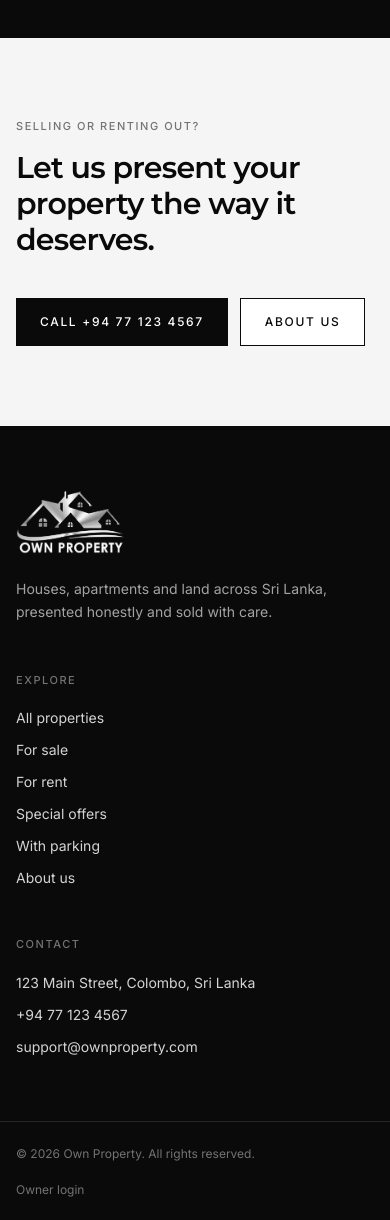
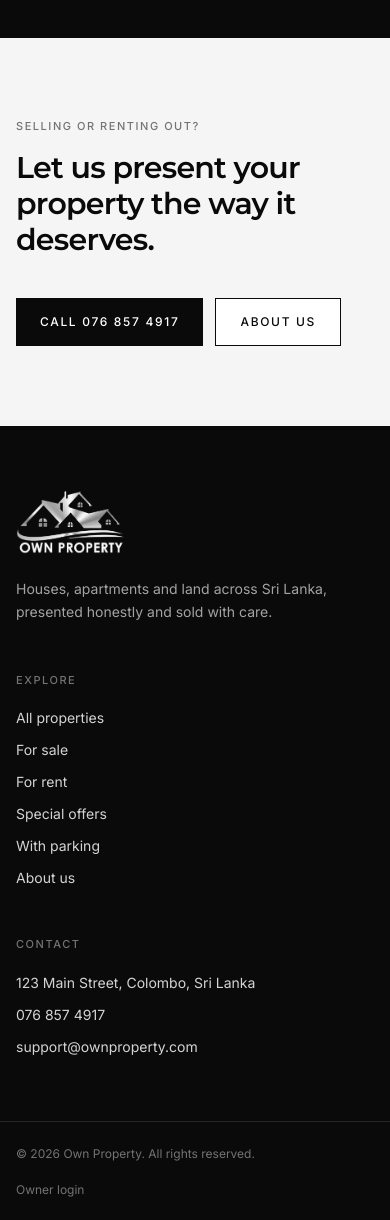
Before and after one commit to sanuwa13/Mern-Real-Estate-Marketplace, a React (Vite) app in the folder client/: page / in a window 390 px wide. Shown: the part 2526-3746 px from the top of the page. Built offline with nearby package versions, Linux system fonts and the light colour scheme; no server answers.

Commit message:
Use the owner's phone number across the site
Replace the placeholder +94 77 123 4567 with 076 857 4917 in the footer,
the home page call button and the listing form's phone hint.

```diff
--- a/client/src/components/Footer.jsx
+++ b/client/src/components/Footer.jsx
@@ -47,8 +47,8 @@ export default function Footer() {
           <address className="mt-5 space-y-3 text-sm not-italic text-neutral-300">
             <p>123 Main Street, Colombo, Sri Lanka</p>
             <p>
-              <a href="tel:+94771234567" className="transition-colors hover:text-white">
-                +94 77 123 4567
+              <a href="tel:+94768574917" className="transition-colors hover:text-white">
+                076 857 4917
               </a>
             </p>
             <p>
--- a/client/src/components/ListingForm.jsx
+++ b/client/src/components/ListingForm.jsx
@@ -97,7 +97,7 @@ export default function ListingForm({
                 inputMode="tel"
                 id="phone"
                 className="input"
-                placeholder="0771234567"
+                placeholder="0768574917"
                 required
                 onChange={onChange}
                 value={formData.phone || ""}
--- a/client/src/pages/Home.jsx
+++ b/client/src/pages/Home.jsx
@@ -404,8 +404,8 @@ export default function Home() {
             </h2>
           </Reveal>
           <Reveal delay={150} className="flex flex-wrap gap-3 md:justify-end">
-            <a href="tel:+94771234567" className="btn-primary">
-              Call +94 77 123 4567
+            <a href="tel:+94768574917" className="btn-primary">
+              Call 076 857 4917
             </a>
             <Link to="/about" className="btn-secondary">
               About us
```
